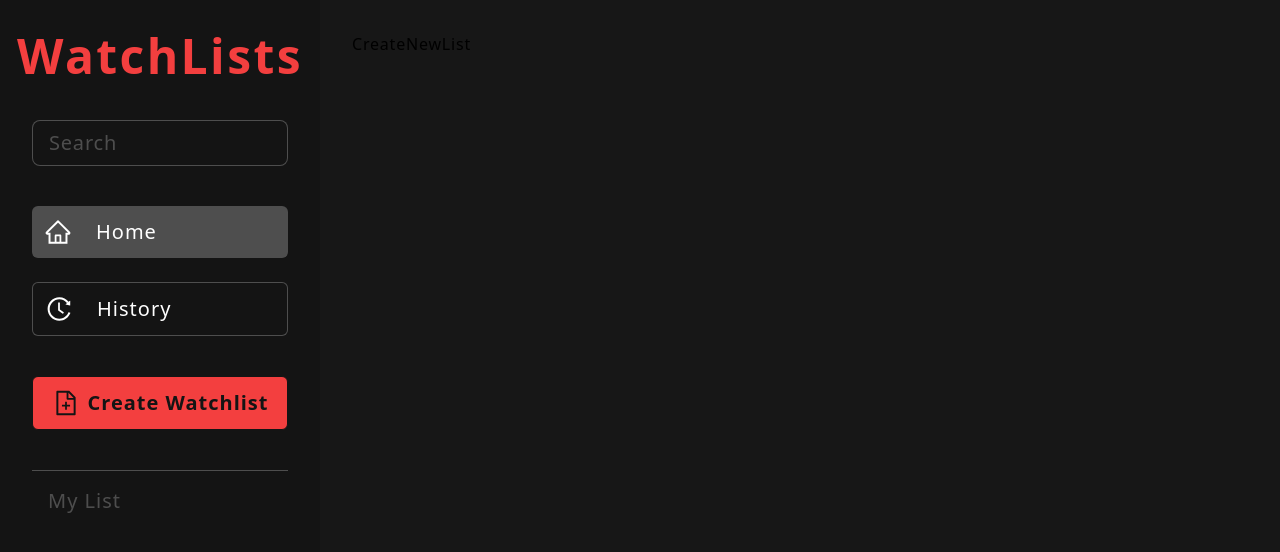
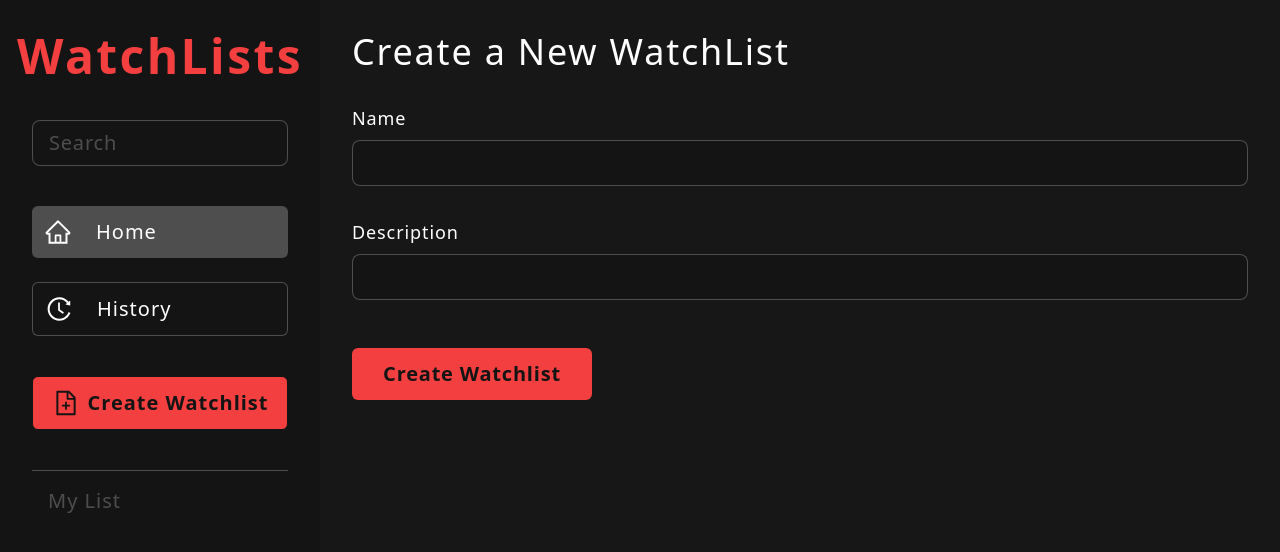
Before and after one commit to ashmeetsmonga/watchlist-react, a React (Vite) app: page /create-new-list in a window 1280 px wide. Shown: the top 552 px of the page. Built offline with nearby package versions, Linux system fonts and the light colour scheme.

Commit message:
create-new-list ui

```diff
--- a/src/App.jsx
+++ b/src/App.jsx
@@ -8,7 +8,7 @@
 		<div className='w-screen h-screen flex bg-darkGray'>
 			<Sidebar />
 			<Routes>
-				<Route path='/' element={<Home />} />
+				<Route path='/' exact element={<Home />} />
 				<Route path='/create-new-list' element={<CreateNewList />} />
 			</Routes>
 		</div>
--- a/src/components/CreateNewList.jsx
+++ b/src/components/CreateNewList.jsx
@@ -1,7 +1,28 @@
 import React from "react";
 
 const CreateNewList = () => {
-	return <div className='flex flex-col gap-8 w-full h-full p-8'>CreateNewList</div>;
+	return (
+		<div className='flex flex-col gap-8 w-full h-full p-8'>
+			<h2 className='text-white text-4xl'>Create a New WatchList</h2>
+			<div className='w-full flex flex-col gap-2'>
+				<p className='text-white text-lg'>Name</p>
+				<input
+					type='text'
+					className='bg-black px-4 py-2 border text-white outline-none border-gray rounded-lg w-full text-xl placeholder:text-gray'
+				/>
+			</div>
+			<div className='w-full flex flex-col gap-2'>
+				<p className='text-white text-lg'>Description</p>
+				<input
+					type='text'
+					className='bg-black px-4 py-2 border text-white outline-none border-gray rounded-lg w-full text-xl placeholder:text-gray'
+				/>
+			</div>
+			<button className='w-[15rem] mt-4 font-bold p-3 bg-primary text-black text-xl rounded-md'>
+				Create Watchlist
+			</button>
+		</div>
+	);
 };
 
 export default CreateNewList;
```
